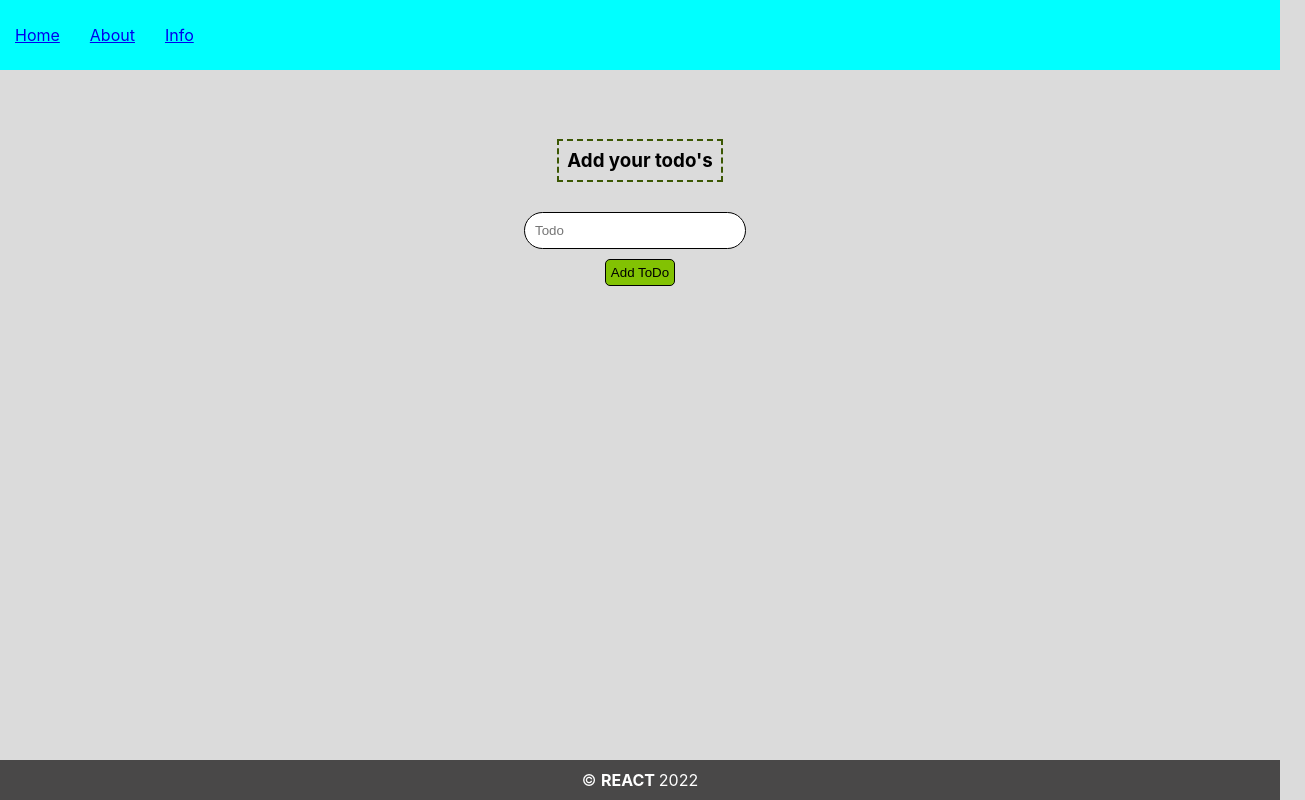
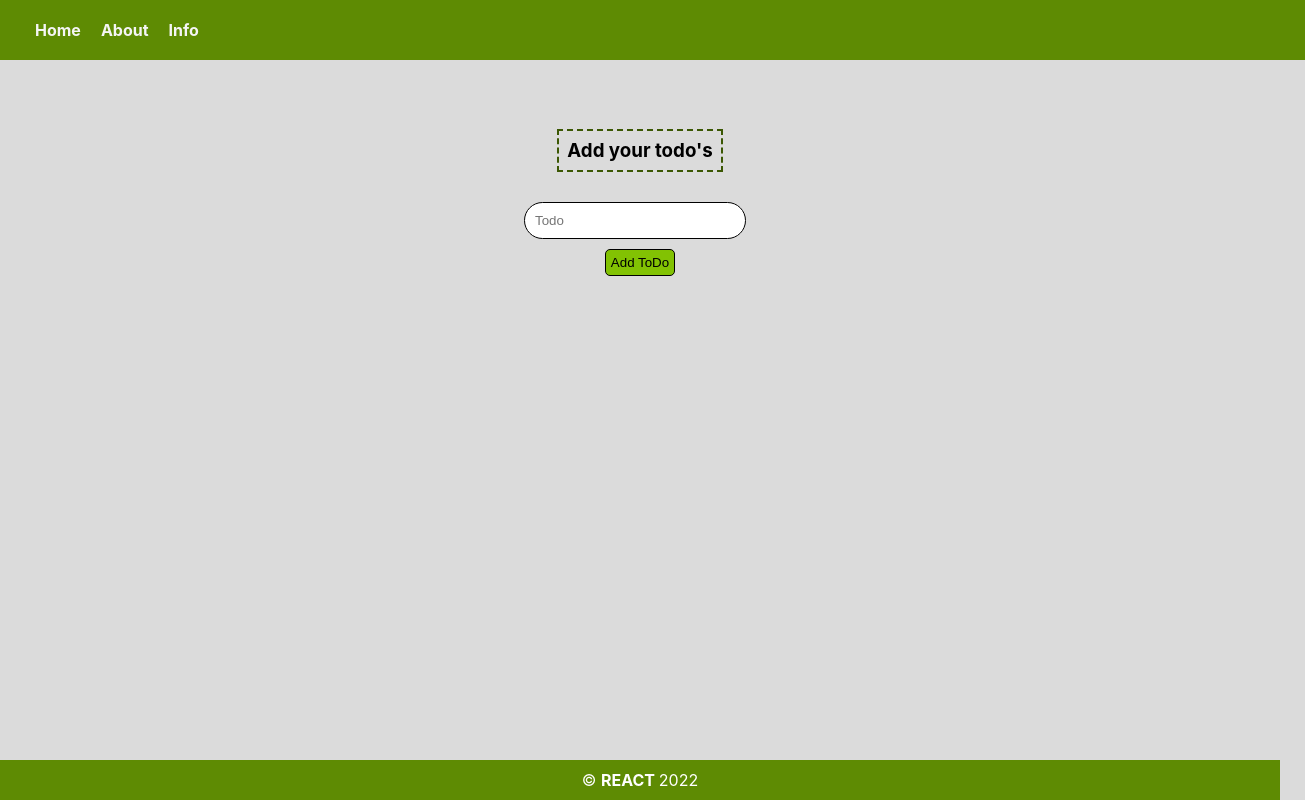
Before and after one commit to becodeorg/verou-3-react-intro-JawidForotan, a React (Create React App) app in the folder react-intro/: page / in a window 1280 px wide. Shown: the whole page, 1305 px wide, since content can reach past the window. Built offline with nearby package versions, Linux system fonts and the light colour scheme.

Commit message:
css syle added to the header.

```diff
--- a/react-intro/src/css/index.css
+++ b/react-intro/src/css/index.css
@@ -13,15 +13,21 @@ code {
     monospace;
 }
 .navbar {
-  height: 70px;
   width: 100%;
-  background-color: aqua;
+  background-color: rgb(94, 139, 3);
   display: flex;
   justify-content: flex-start;
   align-items: center;
+  padding-left: 25px;
 }
-.navbar .link {
-  padding: 15px;
+.link {
+  padding: 20px 10px;
+  color: whitesmoke;
+  text-decoration: none;
+  font-weight: bold;
+}
+.link:hover {
+  background-color: black;
 }
 
 .content {
@@ -77,7 +83,7 @@ code {
 }
 footer {
   height: 40px;
-  background-color: rgb(73, 72, 72);
+  background-color: rgb(94, 139, 3);
   color: white;
   display: flex;
   justify-content: center;
```
